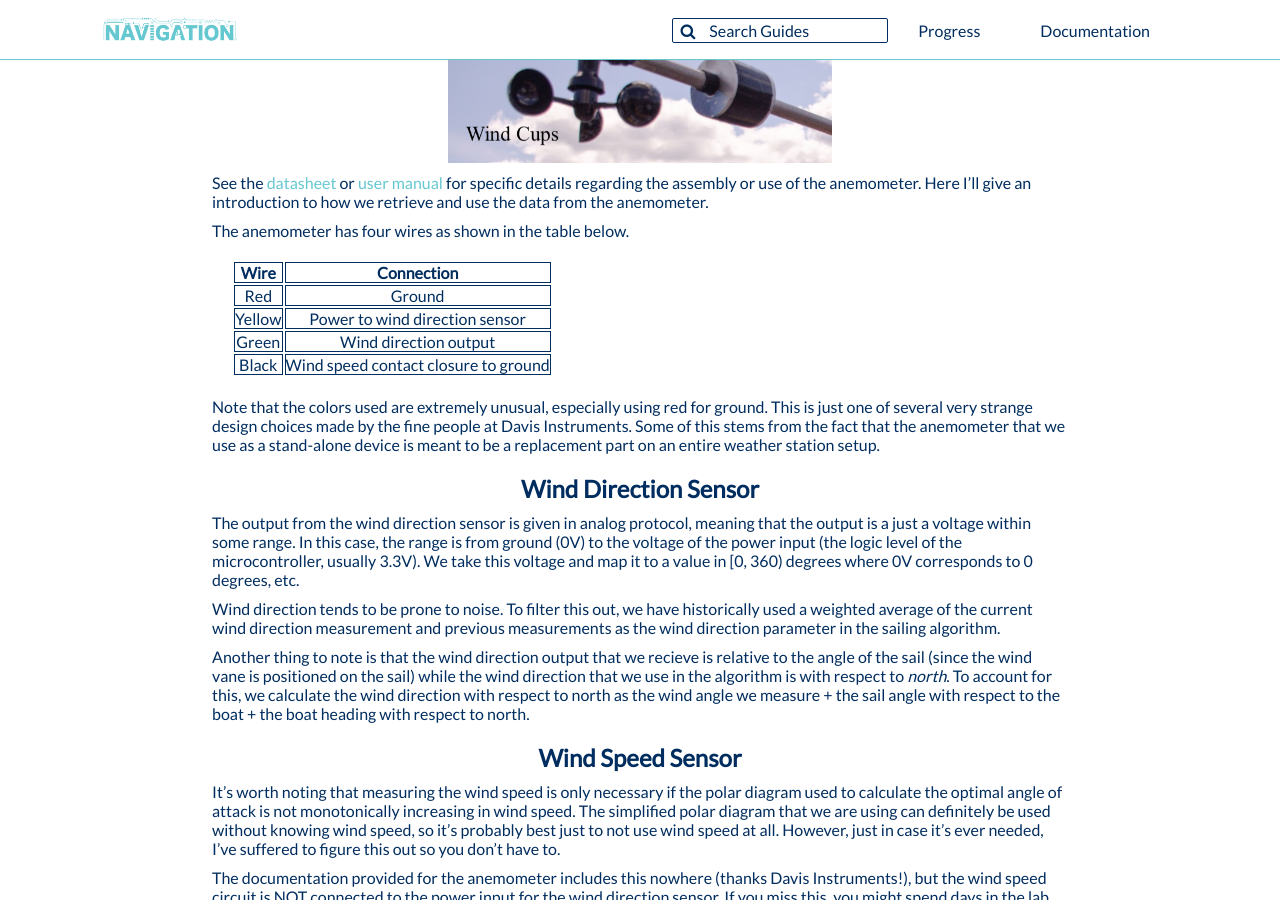
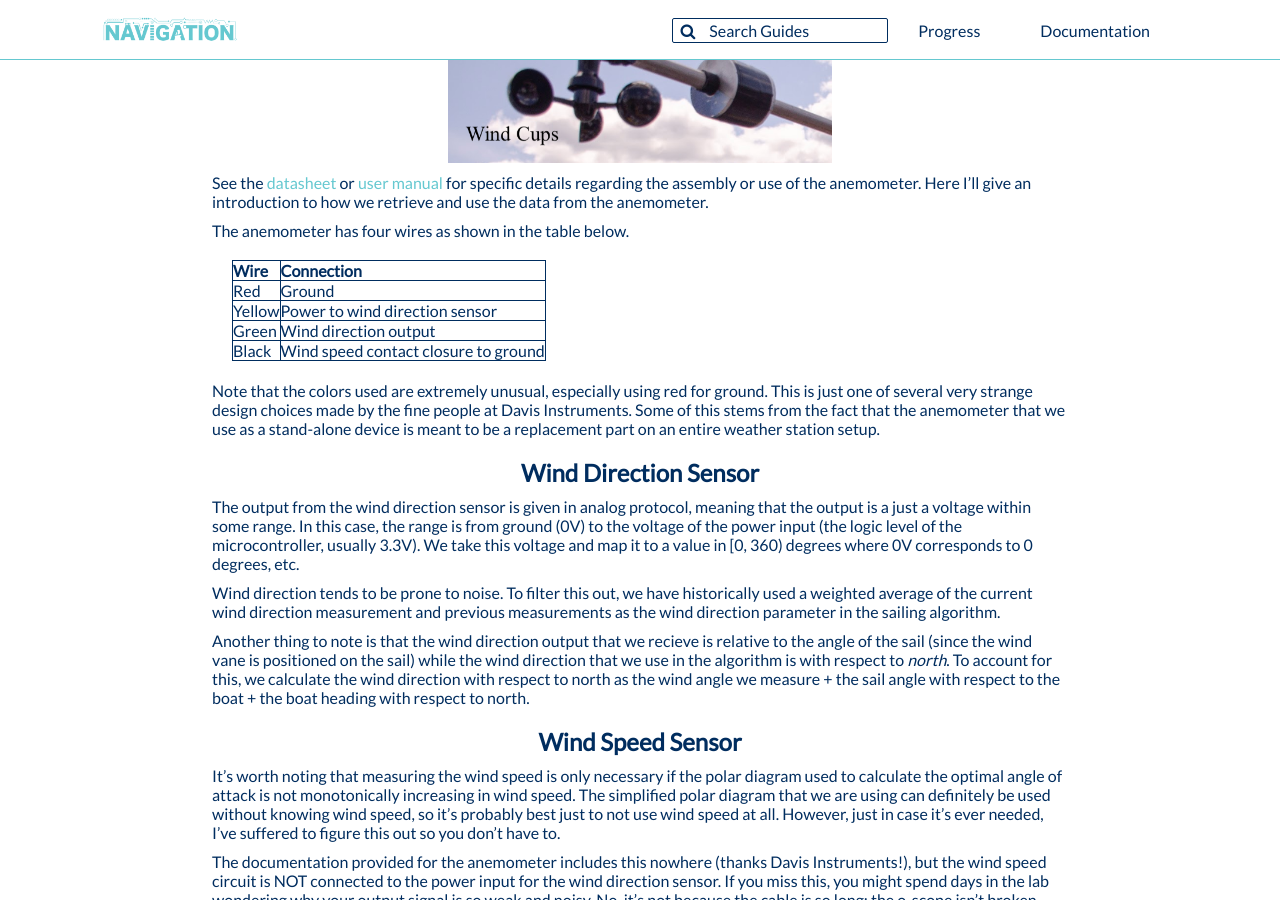
Before and after one commit to CUSail-Navigation/intrasite, a Jekyll site: the page built from _posts/2020-07-03-anemometer.md, in a window 1280 px wide and 900 px high, scrolled down 314 px. Built offline with Jekyll 4.4.1, drawn with Linux system fonts in a browser that asks for light colours; some of the changed text lies outside the part shown.

Commit message:
table formatting again

```diff
--- a/css/master.css
+++ b/css/master.css
@@ -321,8 +321,8 @@ table {
   text-align: left;
 }
 
-.post_table * {
-  justify-content: left;
+.post_table, .post_table * {
+  text-align: left;
   border: #002D5F 1px solid;
   border-collapse: collapse;
 }
```
Also changed, not shown: _posts/2020-07-03-anemometer.md (+1 -1 lines), 2 other files.
